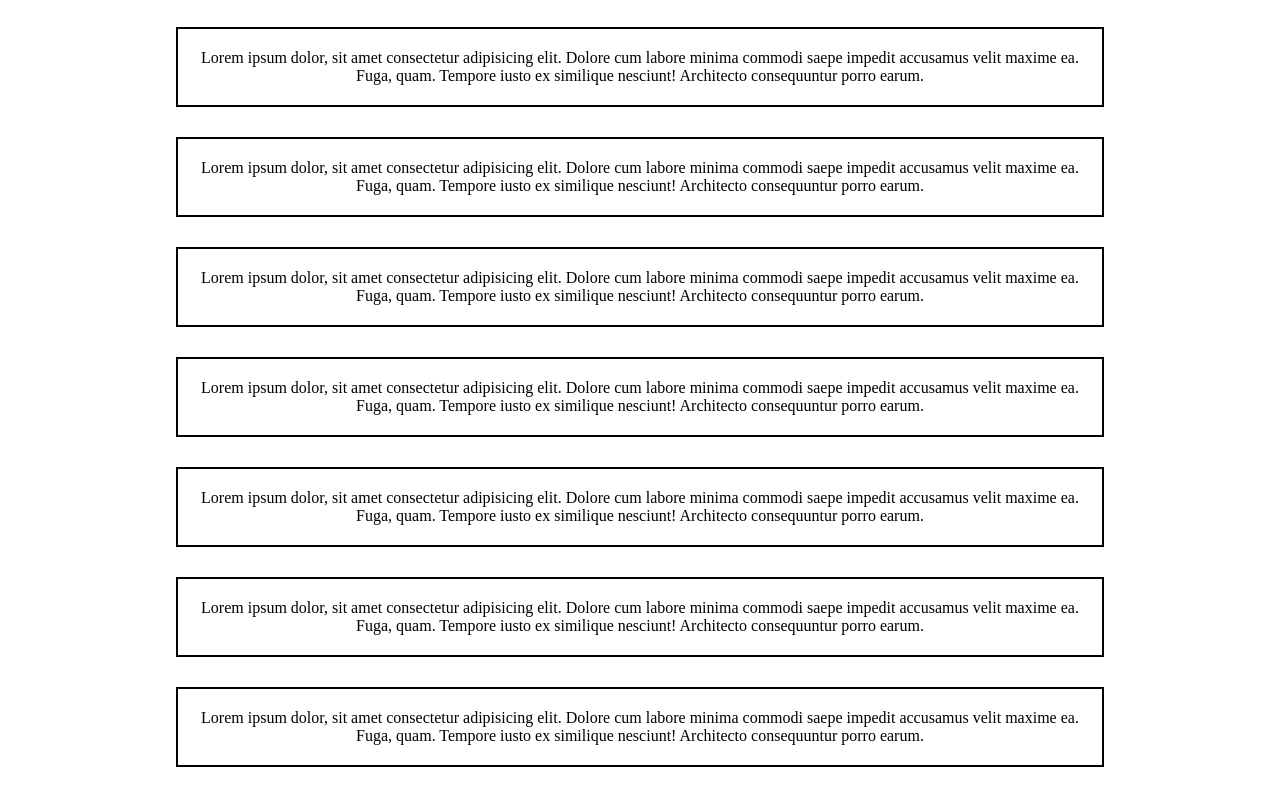
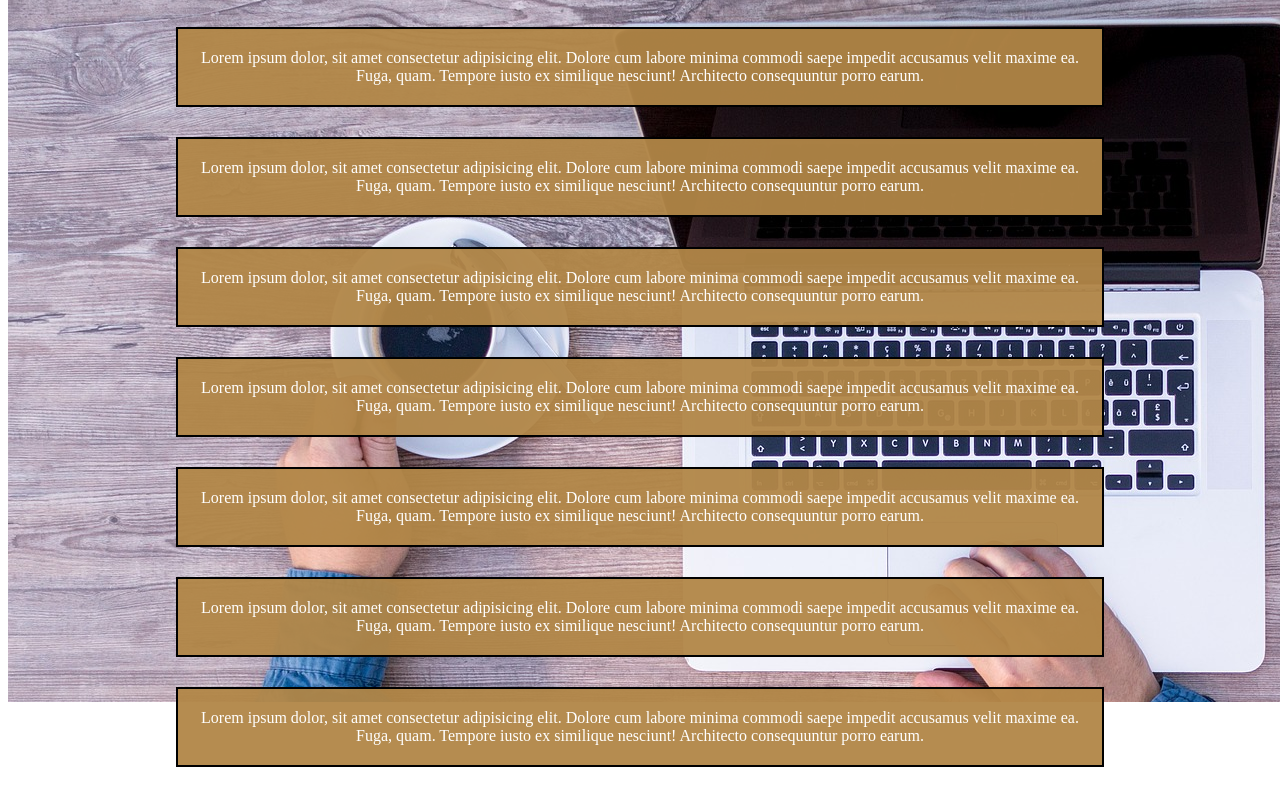
Before and after one commit to BigBrainSmolBoi/html-css, a plain HTML site: page learning-positions/index.html in a window 1280 px wide. Shown: the part 106-896 px from the top of the page. Drawn offline with Linux system fonts and the light colour scheme.

Commit message:
fixed and zindex

```diff
--- a/learning-positions/index.html
+++ b/learning-positions/index.html
@@ -7,6 +7,7 @@
     <link rel="stylesheet" href="./main.css" />
   </head>
   <body>
+    <div class="background"></div>
     <nav>
       <h1>Website</h1>
       <div class="links">
--- a/learning-positions/main.css
+++ b/learning-positions/main.css
@@ -54,3 +54,16 @@ li:active {
 .articles {
   text-align: center;
 }
+
+.articles div {
+  background: rgba(177, 134, 71, 0.95);
+  color: white;
+}
+
+.background {
+  background: url('../images/plans-background.jpg');
+  position: fixed;
+  width: 100%;
+  height: 100%;
+  z-index: -1;
+}
```
Also changed, not shown: images/plans-background.jpg (added).
